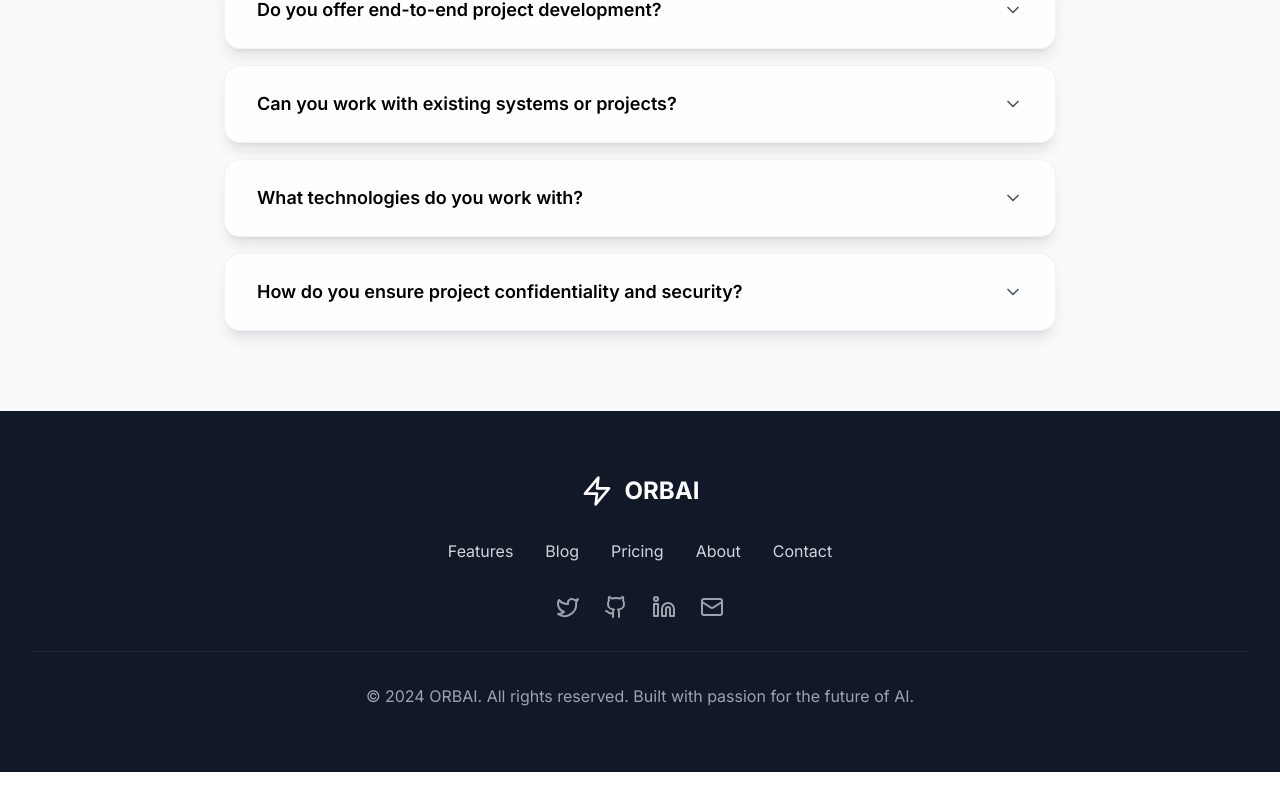
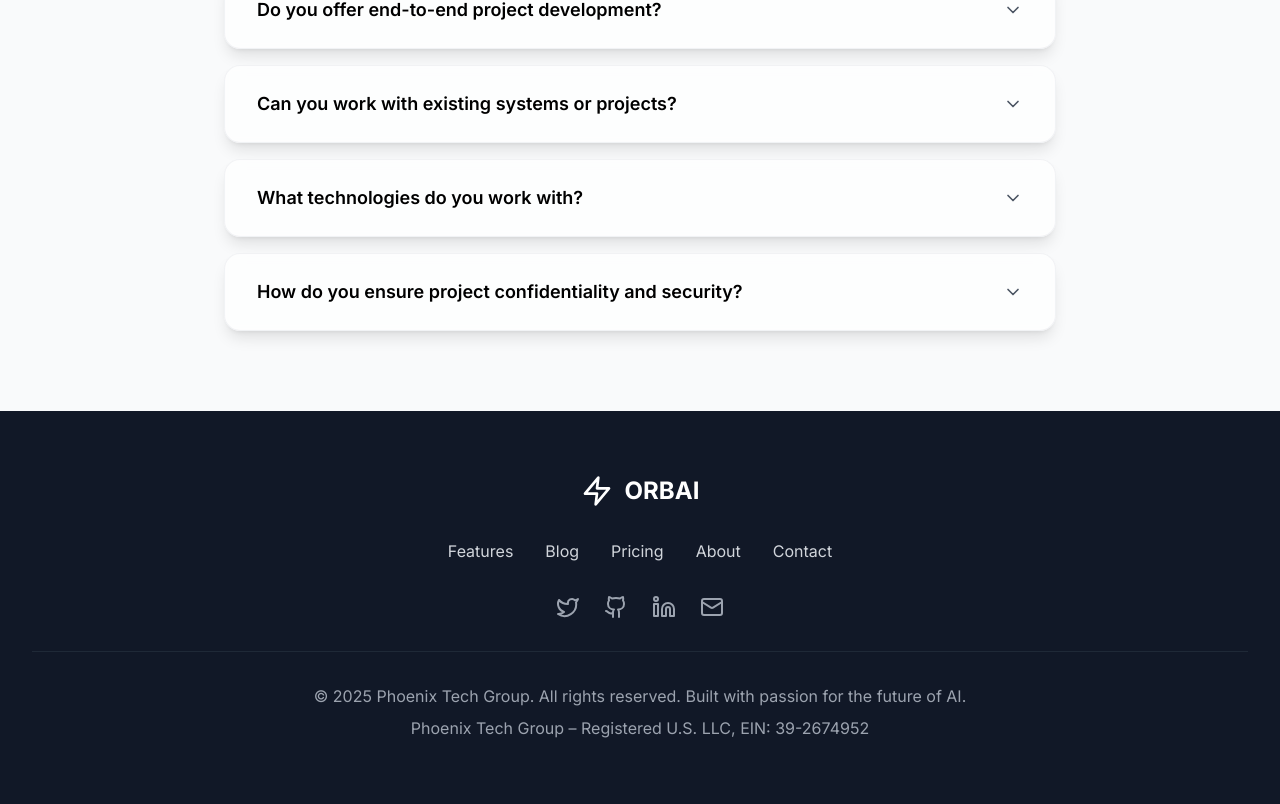
Before and after one commit to Alven5683/Phoenix_Tech_Group, a React (Vite) app: page / in a window 1280 px wide. Shown: the part 10086-10890 px from the top of the page. Before the commit the page ends 10858 px from the top, so only its background shows below. Built offline with nearby package versions, Linux system fonts and the light colour scheme.

Commit message:
Update Footer.tsx

```diff
--- a/src/components/Footer.tsx
+++ b/src/components/Footer.tsx
@@ -75,7 +75,10 @@ const Footer = () => {
           {/* Copyright */}
           <div className="border-t border-gray-800 pt-8">
             <p className="text-gray-400">
-              © 2024 ORBAI. All rights reserved. Built with passion for the future of AI.
+              © 2025 Phoenix Tech Group. All rights reserved. Built with passion for the future of AI.
+            </p>
+            <p className="text-gray-400 mt-2">
+              Phoenix Tech Group – Registered U.S. LLC, EIN: 39-2674952
             </p>
           </div>
         </motion.div>
```
